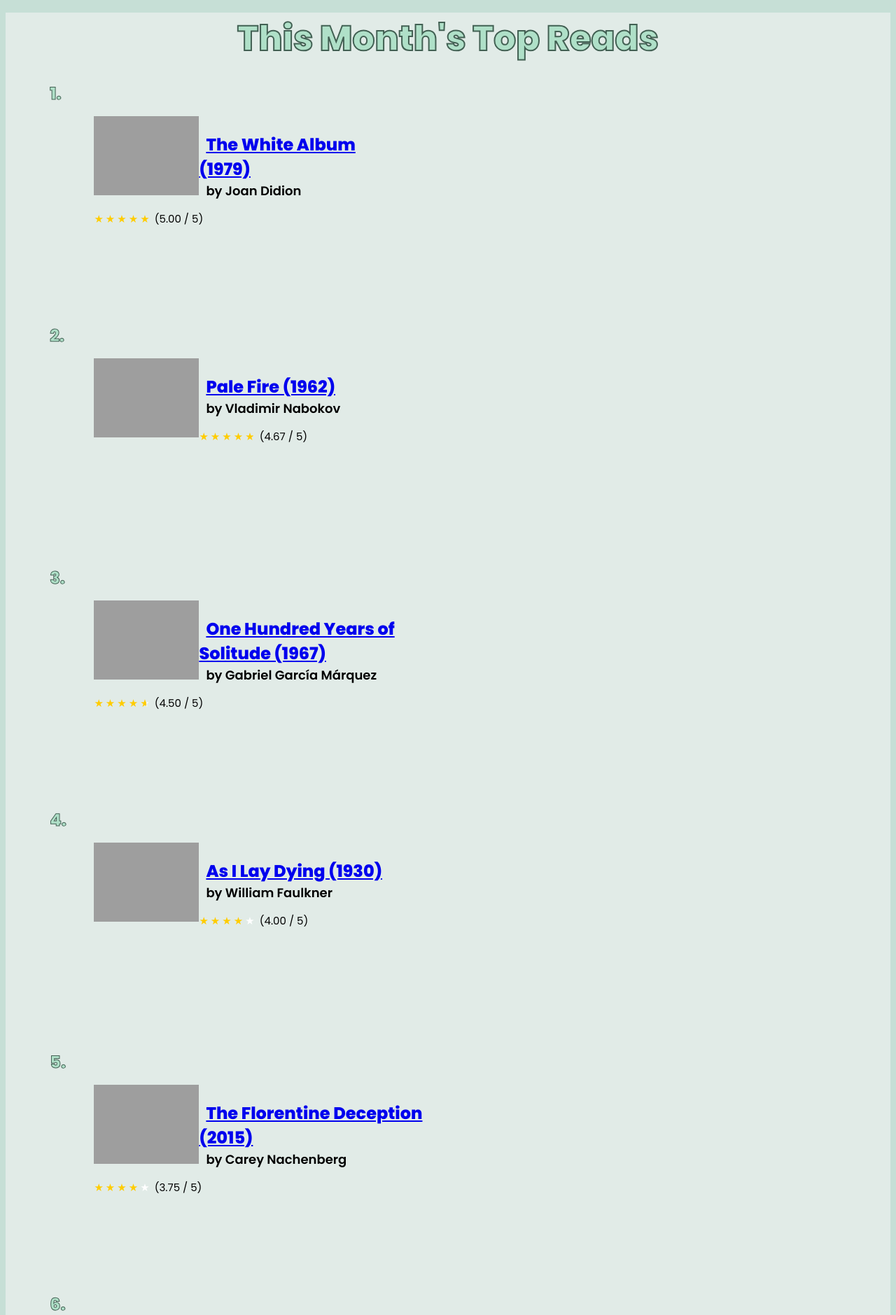
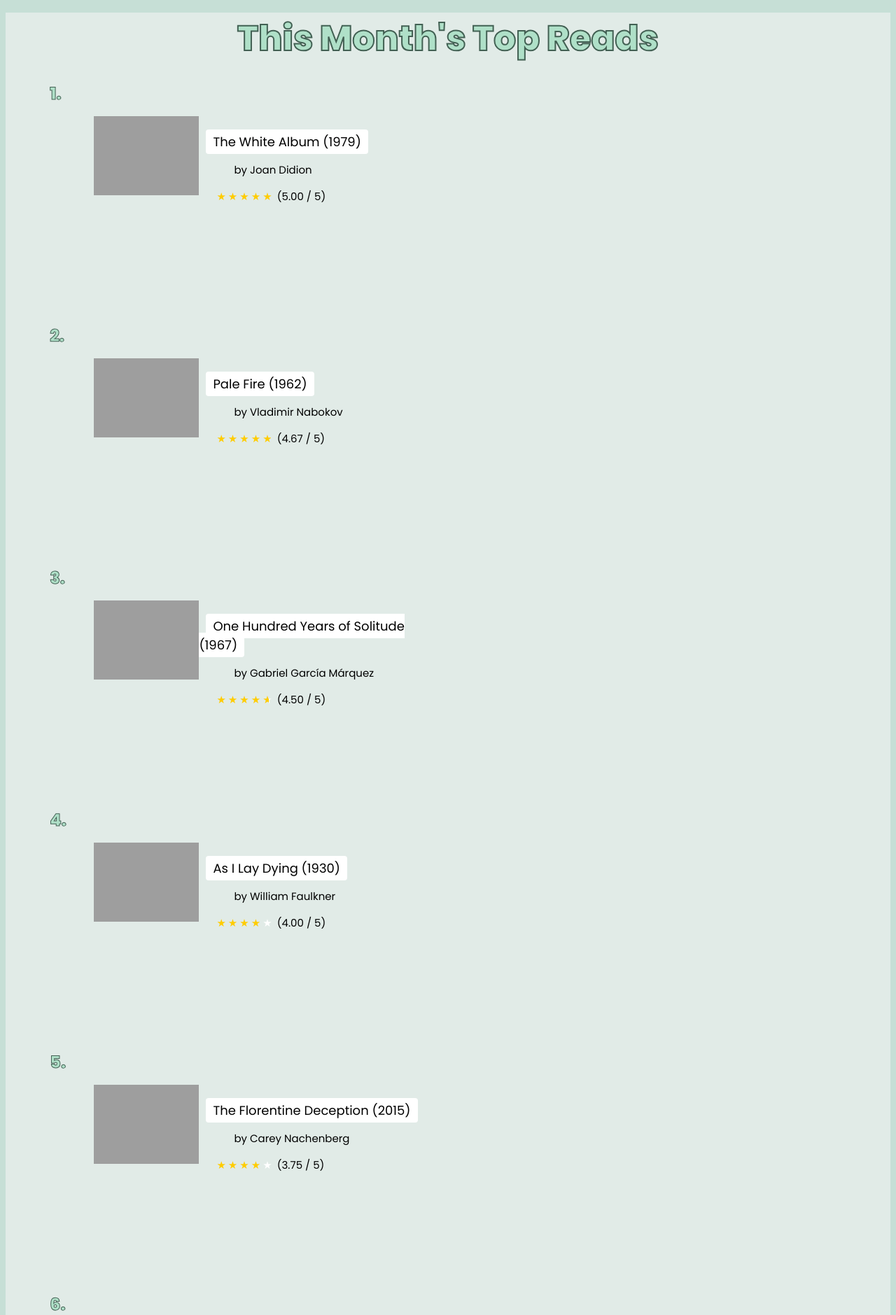
Before and after one commit to stanley-wei/CS35L-Project, a Django app: page /books/list/top_ten in a window 1280 px wide. Shown: the part 68-1947 px from the top of the page at 70% size. Run offline with Django 4.2, Linux system fonts and the light colour scheme; data comes from the database, SQL or seed files in the repository; some libraries are stand-ins or nearby versions; grey boxes are pictures that could not be loaded.

Commit message:
Minor CSS fixes - padding, fonts, orders of elements

```diff
--- a/static/css/ranked_list.css
+++ b/static/css/ranked_list.css
@@ -38,12 +38,24 @@
 
 .book-name {
     font-family: "Poppins", sans-serif;
-    font-weight: 400;
-    font-size: x-large;
-    margin-right: 10%;
     margin-left: 2%;
+    text-decoration: none;
+    padding: 5px 10px;
+    background-color: white; /* Set the background color */
+    color: black; /* Set the text color */
+    text-decoration: none;
+    border-radius: 4px; /* Add some border radius for rounded corners */
+    font-weight:normal;
+    font-size: 18px;
 }
-
+.book-author-name{
+    margin-top:20px;
+    margin-left:10%;
+    font-size:15px;
+}
+.book-info{
+    margin-left: 35%;
+}
 .book-author{
     font-family: "Poppins", sans-serif;
     font-weight: 600;
--- a/templates/books/ranked_list.html
+++ b/templates/books/ranked_list.html
@@ -17,10 +17,10 @@
 
                     <p> <img src="https://edit.org/images/cat/book-covers-big-2019101610.jpg" alt="Image of book" style="float:left;"  class="book-image">
                     <br>
-                    <a class="book-name" href="{% url 'books:view_book' book.id %}" style="font-weight:bold;">{{ book.title }} ({{ book.pub_year }})</a>
+                    <a class="book-name" href="{% url 'books:view_book' book.id %}">{{ book.title }} ({{ book.pub_year }})</a>
                          <br>
-                         <span class="book-author">by {{book.author}}</span>
                     </p>
+                    <span class="book-author-name">by {{book.author}}</span>
                 </span>
                 <div class="book-info">
                     {% if book.avg_rating != 0.0 %}
```
Also changed, not shown: static/css/search_results.css (+15 -6 lines).
